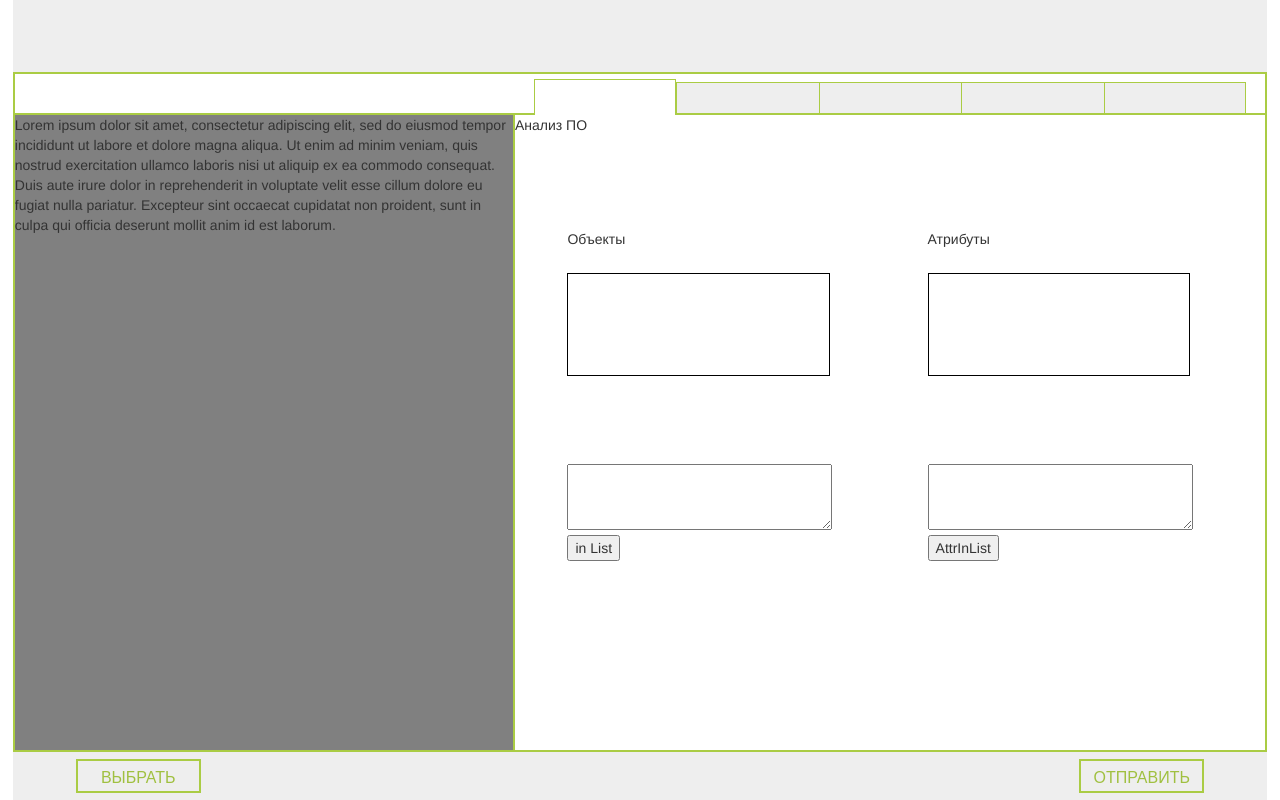
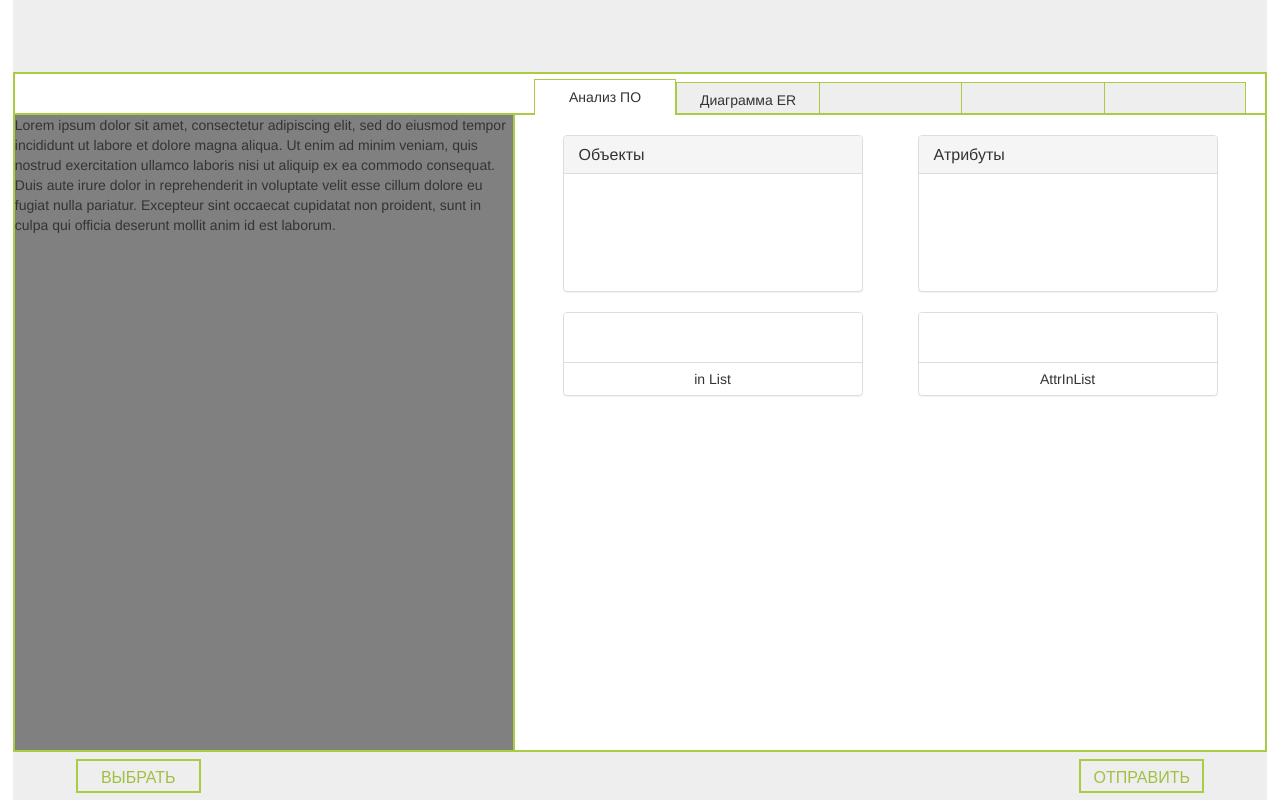
Before and after one commit to msemikin/cache, a PHP site: page /pg/workenv.html in a window 1280 px wide. Run offline with PHP 8.4, Linux system fonts and the light colour scheme; some libraries are stand-ins or nearby versions.

Commit message:
Работа Иры Т., которую я случайно запорол (прошу засчитать коммит Таламашу)

```diff
--- a/css/css.css
+++ b/css/css.css
@@ -2,6 +2,11 @@
   -webkit-box-sizing: border-box;
      -moz-box-sizing: border-box;
           box-sizing: border-box;
+    outline: none;
+}
+
+*:focus {
+    outline: none;
 }
 
 body{
@@ -235,6 +240,7 @@ input, textarea, button {
     overflow: hidden;
     border: 0px;
     outline: none;
+    opacity: 0.85;
 }
 .objWordBox
 {
--- a/css/draw.css
+++ b/css/draw.css
@@ -12,6 +12,7 @@ body {
 .drawer {
     height: 500px;
     display: flex;
+    flex-direction: row;
 }
 
 .tools {
--- /dev/null
+++ b/css/workenv.css
@@ -0,0 +1,44 @@
+
+
+.selects {
+    display: flex;
+    flex-direction: column;
+    width: 300px;
+    margin:auto;
+}
+
+.gorizont {
+    display: flex;
+    flex-direction: row;
+    width: auto;
+    margin: auto;
+}
+
+.inputs {
+    display: flex;
+    flex-direction: column;
+    width: 300px;
+    margin: auto;
+}
+.textareas {
+    resize: none;
+    otline: none;
+    border-style: none;
+    top:2%;
+    left:3%;
+    width: 94%;
+    height: 98%;
+    margin: 0;
+    margin-left: 5px;
+    opacity: 0.85;
+}
+
+.headd {
+
+    padding: 0;
+}
+
+
+.tabName {
+    text-align: center;
+}
--- a/js/draw.js
+++ b/js/draw.js
@@ -52,13 +52,13 @@ app.controller("drawController", function ($scope) {
         }
     });
     // for resizing
-//    paper.on("cell:pointerdown", function (cellView, evt, x, y) {
-            //        console.log(x + ", " + y);
-            //        var figpos = cellView.model.attributes.position;
-            //        var figsize = cellView.model.attributes.attrs.rect;
-            //        console.log(cellView.model.attributes.attrs.text);
-            //        console.log(isOnBorder(figpos.x, figpos.y, figsize.width, figsize.height, x, y));
-            //});
+    paper.on("cell:pointerdown", function (cellView, evt, x, y) {
+        console.log(x + ", " + y);
+        var figpos = cellView.model.attributes.position;
+        var figsize = cellView.model.attributes.attrs.rect;
+        console.log(cellView.model.attributes.attrs.text);
+        console.log(isOnBorder(figpos.x, figpos.y, figsize.width, figsize.height, x, y));
+    });
 
     function isOnBorder(figx, figy, figwidth, figheight, curx, cury) {
         console.log(figheight);
--- a/pg/workenv.html
+++ b/pg/workenv.html
@@ -6,6 +6,7 @@
     <meta name="viewport" content="width=device-width, initial-scale=1.0">
     <title></title>
     <link rel="stylesheet" href="../css/css.css">
+    <link rel="stylesheet" href="../css/workenv.css">
     <link rel="stylesheet" href="../css/draw.css">
     <link rel="stylesheet" href="https://maxcdn.bootstrapcdn.com/bootstrap/3.3.4/css/bootstrap.min.css">
     <link rel="stylesheet" href="../css/joint.css">
@@ -32,8 +33,12 @@
         <div class="topper">
             <input type="text" style="float: left; margin-left: 6px; border: none;"></input>
             <div class="tabs-buttons">
-                <div name="tab" class="chosenTab"></div>
-                <div name="tab" class="tab"></div>
+                <div name="tab" class="chosenTab">
+                    <h5 class="tabName">Анализ ПО</h3>
+                </div>
+                <div name="tab" class="tab">
+                    <h5 class="tabName">Диаграмма ER</h3>
+                </div>
                 <div name="tab" class="tab"></div>
                 <div name="tab" class="tab"></div>
                 <div name="tab" class="tab" style="border-right: 1px solid #ac4;"></div>
@@ -41,34 +46,52 @@
         </div>
         <div id="pages-container" class="pages-container"></div>
         <div class="right-div">
-            <div id="div1" name="contentDiv">Анализ ПО
-                <div class="objectText">
-                    Атрибуты
+            <div id="div1" style="padding: 20px;" name="contentDiv">
+                <div class="gorizont">
+                    <div class="selects panel panel-default">
+                        <div class="panel-heading">
+                            <h3 class="panel-title">
+                            Объекты
+                            </h3>
                         </div>
-                <div class="attributesText">
-                    Объекты
-                </div>
-                <div class="objectBox">
+                        <div class="panel-body">
                             <select class="list" size="5" id="List1" onclick="clean('List2');addToAttrList()">
                             </select>
                         </div>
-                <div class="attributesBox">
+                    </div>
+                    <div class="selects panel panel-default">
+                        <div class="panel-heading">
+                            <h3 class="panel-title">
+                            Атрибуты
+                            </h3>
+                        </div>
+                        <div class="panel-body">
                             <select class="list" size="5" id="List2">
                             </select>
                         </div>
-                <div class="objWordBox">
-                    <textarea id="wordTextBox" cols="30" rows="3"></textarea>
-                    <p>
-                        <input type="button" value="in List" onclick="addToObjectsList();cleanTextBox('wordTextBox');">
-                    </p>
-                </div>
-                <div class="attrWordBox">
-                    <textarea id="attrBox" cols="30" rows="3"></textarea>
-                    <p>
-                        <input type="button" value="AttrInList" onclick="addAttrToObject();addToAttrList();cleanTextBox('attrBox')">
-                    </p>
                     </div>
                 </div>
+
+                <div class="gorizont">
+                    <div class="inputs panel panel-default">
+                       <div style="background-color: #fff; padding: 0;" class="panel-heading">
+                        <textarea class="textareas" id="wordTextBox" cols="30" rows="2" ></textarea>
+                        </div>
+                        <div style="padding:0;" class="panel-body">
+                        <input type="button" style="border:none; width:100%; height:100%; margin:0;" class="btn btn-default" value="in List" onclick="addToObjectsList();cleanTextBox('wordTextBox');">
+                        </div>
+                    </div>
+                    <div class="inputs panel panel-default">
+                       <div style="background-color: #fff; padding: 0;" class="panel-heading">
+                        <textarea class="textareas" id="attrBox" cols="30" rows="2" ></textarea>
+                        </div>
+                        <div style="padding:0;" class="panel-body">
+                        <input type="button" style="border:none; width:100%; height:100%; margin:0;" class="btn btn-default" value="AttrInList" onclick="addAttrToObject();addToAttrList();cleanTextBox('attrBox')">
+                        </div>
+                    </div>
+                </div>
+            </div>
+
             <div id="div2" name="contentDiv">
                 <div ng-app="cache" ng-controller="drawController">
                     <div class="drawer">
```
Also changed, not shown: draw/index.html (deleted, +0 -63 lines). Lines whose indentation alone changed are shown as unchanged.
